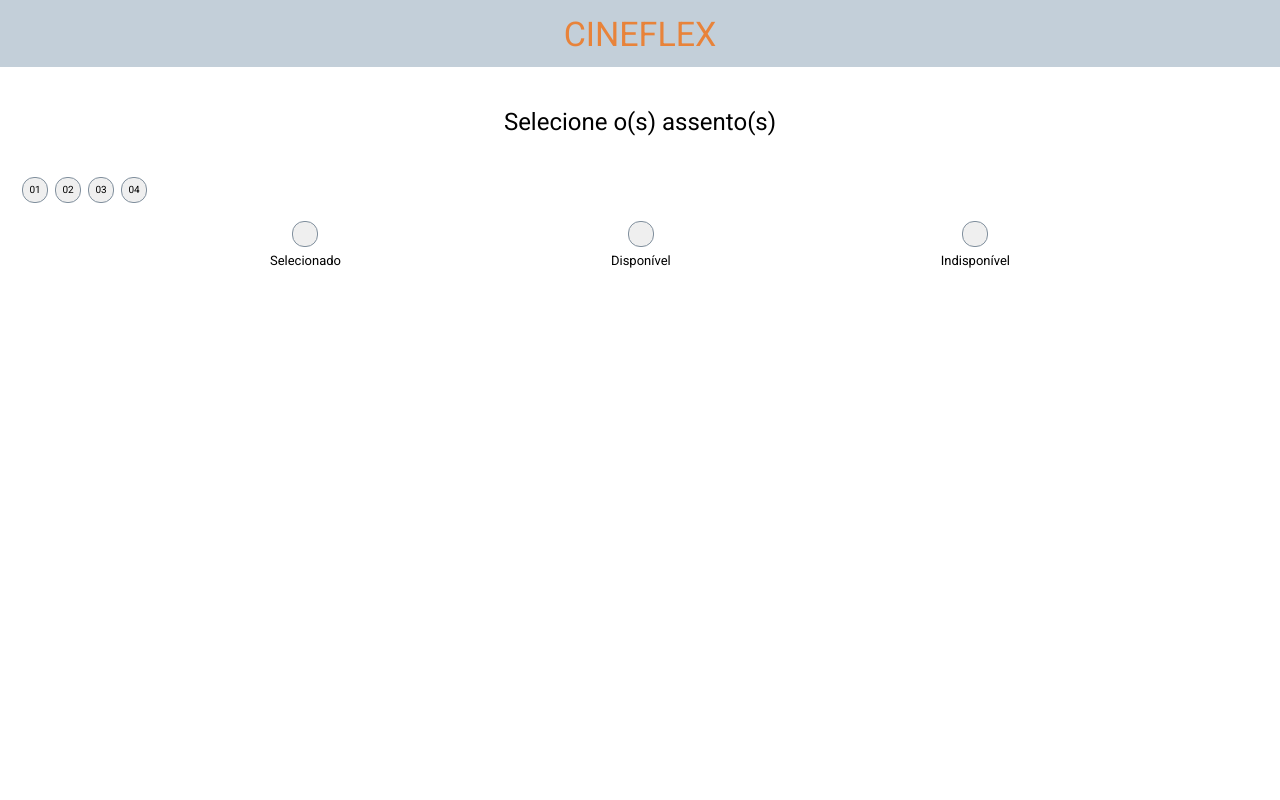
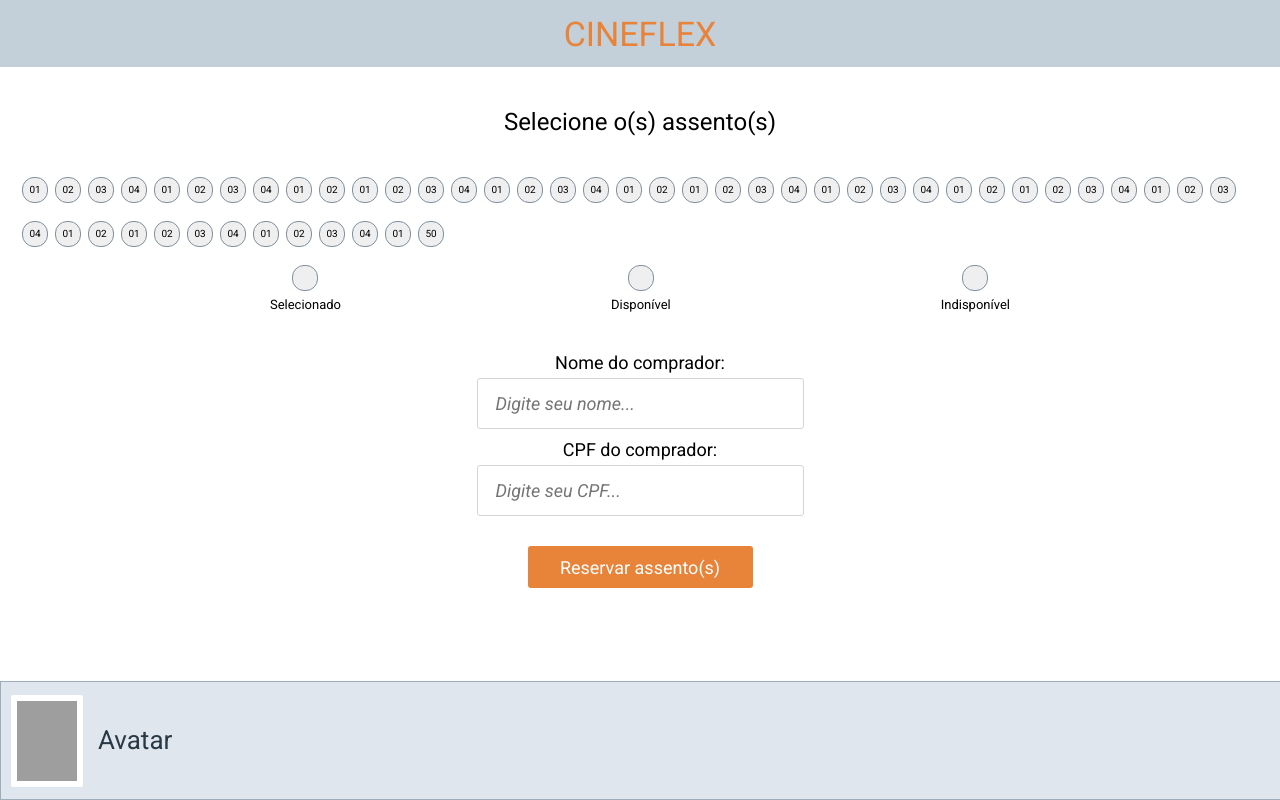
Before and after one commit to Kvartett/Cineflex, a React (Create React App) app: page /sessao in a window 1280 px wide. Built offline with nearby package versions, Linux system fonts and the light colour scheme; grey boxes are pictures that could not be loaded.

Commit message:
Third screen finished

```diff
--- a/src/components/Session.js
+++ b/src/components/Session.js
@@ -10,6 +10,52 @@ export default function Session() {
                     <button>02</button>
                     <button>03</button>
                     <button>04</button>
+                    <button>01</button>
+                    <button>02</button>
+                    <button>03</button>
+                    <button>04</button>
+                    <button>01</button>
+                    <button>02</button>
+                    <button>01</button>
+                    <button>02</button>
+                    <button>03</button>
+                    <button>04</button>
+                    <button>01</button>
+                    <button>02</button>
+                    <button>03</button>
+                    <button>04</button>
+                    <button>01</button>
+                    <button>02</button>
+                    <button>01</button>
+                    <button>02</button>
+                    <button>03</button>
+                    <button>04</button>
+                    <button>01</button>
+                    <button>02</button>
+                    <button>03</button>
+                    <button>04</button>
+                    <button>01</button>
+                    <button>02</button>
+                    <button>01</button>
+                    <button>02</button>
+                    <button>03</button>
+                    <button>04</button>
+                    <button>01</button>
+                    <button>02</button>
+                    <button>03</button>
+                    <button>04</button>
+                    <button>01</button>
+                    <button>02</button>
+                    <button>01</button>
+                    <button>02</button>
+                    <button>03</button>
+                    <button>04</button>
+                    <button>01</button>
+                    <button>02</button>
+                    <button>03</button>
+                    <button>04</button>
+                    <button>01</button>
+                    <button>50</button>
                 </SeatsContainer>
                 <LegendContainer>
                     <Legend>
@@ -29,12 +75,37 @@ export default function Session() {
         )
     }
 
+    function CustomerInfo(){
+        return (
+            <>
+                <CustomerInfoContainer>
+                    <label for="namePlace">Nome do comprador:</label>
+                    <input id="namePlace" placeholder="Digite seu nome..."></input>
+                    <label for="CpfPlace">CPF do comprador:</label>
+                    <input id="CpfPlace" placeholder="Digite seu CPF..."></input>
+                    <button>Reservar assento(s)</button>
+                </CustomerInfoContainer>
+            </>
+        )
+    }
+
+    function Footer(){
+        return (
+            <FooterContainer>
+                <img src="https://ovicio.com.br/wp-content/uploads/2022/08/20220823-image-2-691x1024.png"/>
+                <p>Avatar</p>
+            </FooterContainer>
+        )
+    }
+
     return (
         <>
             <Header>
                 Selecione o(s) assento(s)
             </Header>
             <Seats/>
+            <CustomerInfo/>
+            <Footer/>
         </>
     )
 }
@@ -51,6 +122,7 @@ const Header = styled.div`
     font-size: 24px;
     line-height: 28px;
 `
+
 const SeatsContainer = styled.ul`
     padding: 0 22px;
     button {
@@ -94,3 +166,79 @@ const Legend = styled.li`
         line-height: 15px;
     }
 `
+
+const CustomerInfoContainer = styled.form`
+    margin-top: 40px;
+    display: flex;
+    flex-direction: column;
+    align-items: center;
+    padding-bottom: 150px;
+    label {
+        font-family: 'Roboto';
+        font-style: normal;
+        font-weight: 400;
+        font-size: 18px;
+        line-height: 21px;
+        margin-bottom: 5px;
+    }
+    input {
+        width: 327px;
+        height: 51px;
+        background-color: #FFFFFF;
+        border: 1px solid #D5D5D5;
+        border-radius: 3px;
+        margin-bottom: 10px;
+        font-family: 'Roboto';
+        font-style: italic;
+        font-weight: 400;
+        font-size: 18px;
+        line-height: 21px;
+        display: flex;
+        align-items: center;
+        color: #AFAFAF;
+        padding-left: 18px;
+        box-sizing: border-box;
+    }
+    button {
+        background-color: #E8833A;
+        width: 225px;
+        height: 42px;
+        border-radius: 3px;
+        border: none;
+        font-family: 'Roboto';
+        font-style: normal;
+        font-weight: 400;
+        font-size: 18px;
+        line-height: 21px;
+        display: flex;
+        align-items: center;
+        justify-content: center;
+        color: #FFFFFF;
+        margin-top: 20px;
+    }
+`
+const FooterContainer = styled.div`
+    width: 100%;
+    height: 117px;
+    background-color: #DFE6ED;
+    border: 1px solid #9EADBA;
+    position: fixed;
+    bottom: 0;
+    left: 0;
+    display: flex;
+    align-items: center;
+    img {
+        width: 60px;
+        height: 80px;
+        border: solid white 6px;
+        border-radius: 2px;
+        margin: 0 15px 0 10px;
+    }
+    p {
+        font-family: 'Roboto';
+        font-weight: 400;
+        font-size: 26px;
+        line-height: 25px;
+        color: #293845;
+    }
+`
```
